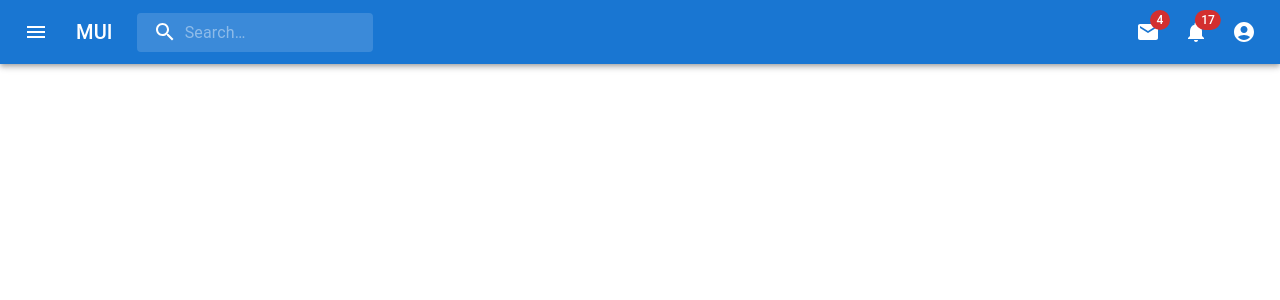
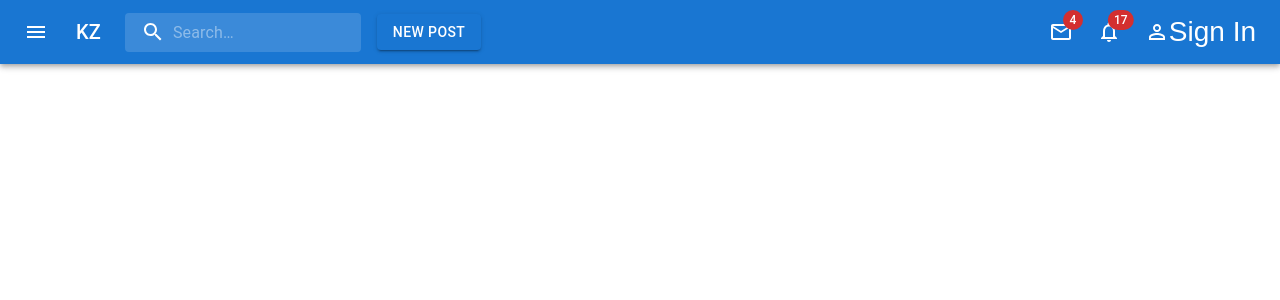
Before and after one commit to olzh2102/kzjournal, a Next.js app: page / in a window 1280 px wide. Shown: the top 300 px of the page. Built offline with nearby package versions, Linux system fonts and the light colour scheme.

Commit message:
(wIJGtZ30) add new post button, replace icons with outline icons (#8)

```diff
--- a/components/Header/index.tsx
+++ b/components/Header/index.tsx
@@ -11,10 +11,11 @@ import MenuItem from '@mui/material/MenuItem';
 import Menu from '@mui/material/Menu';
 import MenuIcon from '@mui/icons-material/Menu';
 import SearchIcon from '@mui/icons-material/Search';
-import AccountCircle from '@mui/icons-material/AccountCircle';
-import MailIcon from '@mui/icons-material/Mail';
-import NotificationsIcon from '@mui/icons-material/Notifications';
+import PersonOutlineIcon from '@mui/icons-material/PersonOutline';
+import MailOutlineIcon from '@mui/icons-material/MailOutline';
+import NotificationsNoneIcon from '@mui/icons-material/NotificationsNone';
 import MoreIcon from '@mui/icons-material/MoreVert';
+import Button from '@mui/material/Button';
 
 const Search = styled('div')(({ theme }) => ({
   position: 'relative',
@@ -120,7 +121,7 @@ const Header = () => {
       <MenuItem>
         <IconButton size="large" aria-label="show 4 new mails" color="inherit">
           <Badge badgeContent={4} color="error">
-            <MailIcon />
+            <MailOutlineIcon />
           </Badge>
         </IconButton>
         <p>Messages</p>
@@ -128,7 +129,7 @@ const Header = () => {
       <MenuItem>
         <IconButton size="large" aria-label="show 17 new notifications" color="inherit">
           <Badge badgeContent={17} color="error">
-            <NotificationsIcon />
+            <NotificationsNoneIcon />
           </Badge>
         </IconButton>
         <p>Notifications</p>
@@ -140,7 +141,7 @@ const Header = () => {
           aria-controls="primary-search-account-menu"
           aria-haspopup="true"
           color="inherit">
-          <AccountCircle />
+          <PersonOutlineIcon />
         </IconButton>
         <p>Profile</p>
       </MenuItem>
@@ -164,7 +165,7 @@ const Header = () => {
             noWrap
             component="div"
             sx={{ display: { xs: 'none', sm: 'block' } }}>
-            MUI
+            KZ
           </Typography>
           <Search>
             <SearchIconWrapper>
@@ -172,16 +173,17 @@ const Header = () => {
             </SearchIconWrapper>
             <StyledInputBase placeholder="Search…" inputProps={{ 'aria-label': 'search' }} />
           </Search>
+          <Button variant="contained">New Post</Button>
           <Box sx={{ flexGrow: 1 }} />
           <Box sx={{ display: { xs: 'none', md: 'flex' } }}>
             <IconButton size="large" aria-label="show 4 new mails" color="inherit">
               <Badge badgeContent={4} color="error">
-                <MailIcon />
+                <MailOutlineIcon />
               </Badge>
             </IconButton>
             <IconButton size="large" aria-label="show 17 new notifications" color="inherit">
               <Badge badgeContent={17} color="error">
-                <NotificationsIcon />
+                <NotificationsNoneIcon />
               </Badge>
             </IconButton>
             <IconButton
@@ -192,7 +194,8 @@ const Header = () => {
               aria-haspopup="true"
               onClick={handleProfileMenuOpen}
               color="inherit">
-              <AccountCircle />
+              <PersonOutlineIcon />
+              Sign In
             </IconButton>
           </Box>
           <Box sx={{ display: { xs: 'flex', md: 'none' } }}>
```
